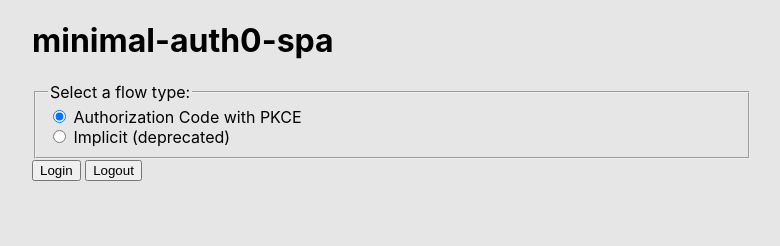
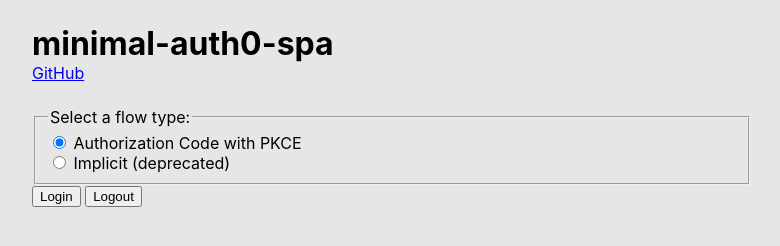
Before and after one commit to ardislu/minimal-auth0-spa, a plain HTML site: page index.html in a window 1280 px wide. Shown: the whole page, without its empty margins (248-1028 px from the left). Drawn offline with Linux system fonts and the light colour scheme.

Commit message:
Add link to GitHub repository

```diff
--- a/index.html
+++ b/index.html
@@ -22,6 +22,14 @@
       display: flex;
       flex-direction: column;
     }
+
+    header {
+      margin-block: 24px;
+    }
+
+    h1 {
+      margin: 0;
+    }
   </style>
   <title>minimal-auth0-spa</title>
 </head>
@@ -29,6 +37,7 @@
 <body>
   <header>
     <h1>minimal-auth0-spa</h1>
+    <a href="https://github.com/ardislu/minimal-auth0-spa">GitHub</a>
   </header>
 
   <main>
```
